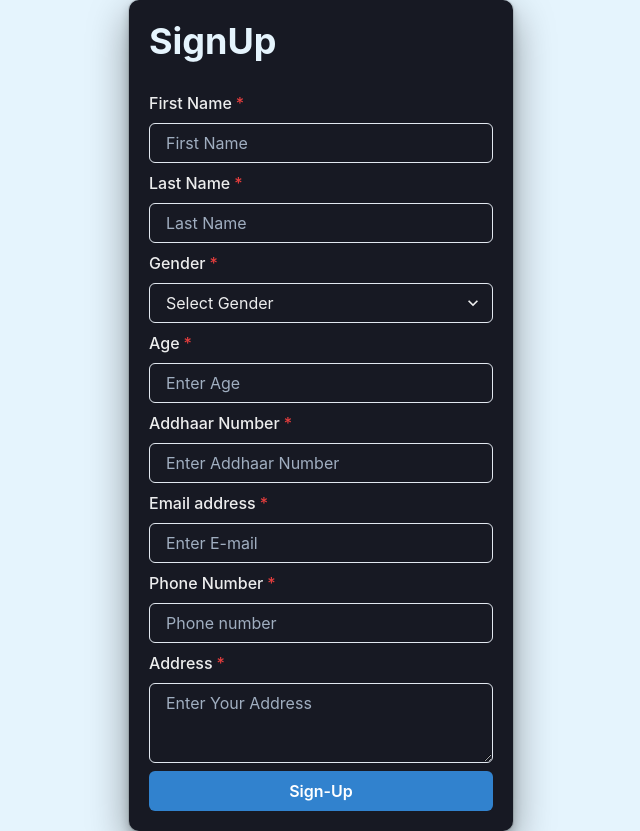
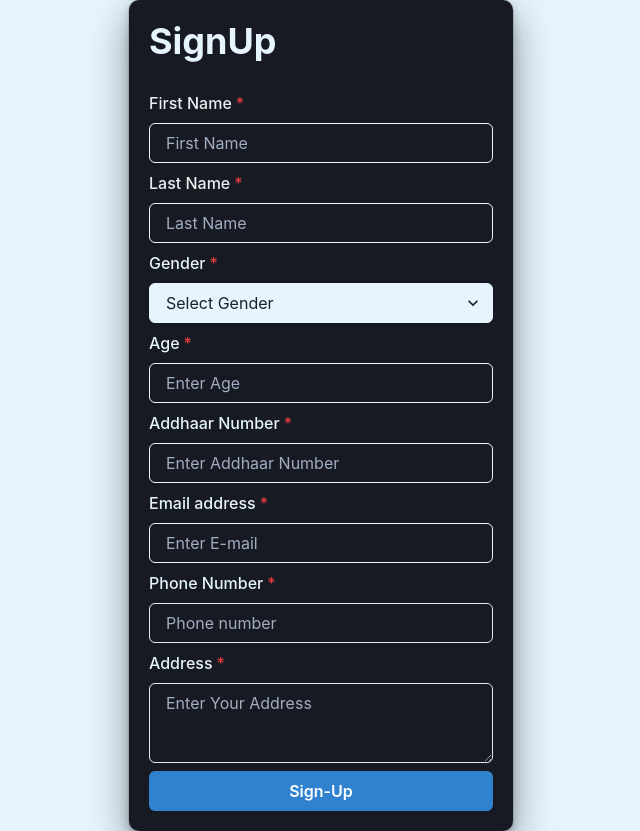
Before and after one commit to freak2810/Banking-System-Front, a Next.js app: page /signup in a window 1280 px wide. Shown: the whole page, without its empty margins (319-959 px from the left). Built offline with nearby package versions, Linux system fonts and the light colour scheme.

Commit message:
changes done

```diff
--- a/pages/signup.tsx
+++ b/pages/signup.tsx
@@ -29,51 +29,81 @@ export default function Signup() {
 				</Heading>
 				<FormControl id='FirstName' isRequired>
 					<FormLabel color='whiteAlpha.900'>First Name</FormLabel>
-					<Input color='whiteAlpha.900' placeholder='First Name' />
+					<Input
+						borderColor='twitter.50'
+						color='twitter.50'
+						placeholder='First Name'
+					/>
 				</FormControl>
 				<FormControl id='LastName' isRequired>
 					<FormLabel color='whiteAlpha.900'>Last Name</FormLabel>
-					<Input color='whiteAlpha.900' placeholder='Last Name' />
+					<Input
+						borderColor='twitter.50'
+						color='twitter.50'
+						placeholder='Last Name'
+					/>
 				</FormControl>
 				<FormControl id='Gender' isRequired>
-					<FormLabel color='whiteAlpha.900'>Gender</FormLabel>
-					<Select color='whiteAlpha.900' placeholder='Select Gender'>
+					<FormLabel borderColor='twitter.50' color='twitter.50'>
+						Gender
+					</FormLabel>
+					<Select
+						borderColor='twitter.50'
+						bg='twitter.50'
+						placeholder='Select Gender'
+					>
 						<option>Male</option>
 						<option>Female</option>
 						<option>Others</option>
 					</Select>
 				</FormControl>
 				<FormControl id='Age' isRequired>
-					<FormLabel color='whiteAlpha.900'>Age</FormLabel>
+					<FormLabel borderColor='twitter.50' color='twitter.50'>
+						Age
+					</FormLabel>
 					<NumberInput max={50} min={10}>
-						<NumberInputField color='whiteAlpha.900' placeholder='Enter Age' />
+						<NumberInputField
+							borderColor='twitter.50'
+							color='twitter.50'
+							placeholder='Enter Age'
+						/>
 					</NumberInput>
 				</FormControl>
 				<FormControl id='Addhaar' isRequired>
-					<FormLabel color='whiteAlpha.900'>Addhaar Number</FormLabel>
+					<FormLabel borderColor='twitter.50' color='twitter.50'>
+						Addhaar Number
+					</FormLabel>
 					<NumberInput max={50} min={10}>
 						<NumberInputField
-							color='whiteAlpha.900'
+							borderColor='twitter.50'
+							color='twitter.50'
 							placeholder='Enter Addhaar Number'
 						/>
 					</NumberInput>
 				</FormControl>
 				<FormControl id='email' isRequired>
-					<FormLabel color='whiteAlpha.900'>Email address</FormLabel>
+					<FormLabel borderColor='twitter.50' color='twitter.50'>
+						Email address
+					</FormLabel>
 					<Input
 						type='email'
-						color='whiteAlpha.900'
+						borderColor='twitter.50'
+						color='twitter.50'
 						placeholder='Enter E-mail'
 					/>
 				</FormControl>
 
 				<FormControl id='PhoneNumber' isRequired>
-					<FormLabel color='whiteAlpha.900'>Phone Number</FormLabel>
+					<FormLabel borderColor='twitter.50' color='twitter.50'>
+						Phone Number
+					</FormLabel>
 
 					<Input type='tel' placeholder='Phone number' />
 				</FormControl>
 				<FormControl id='Address' isRequired>
-					<FormLabel color='whiteAlpha.900'>Address</FormLabel>
+					<FormLabel borderColor='twitter.50' color='twitter.50'>
+						Address
+					</FormLabel>
 					<Textarea placeholder='Enter Your Address' />
 				</FormControl>
 
```
